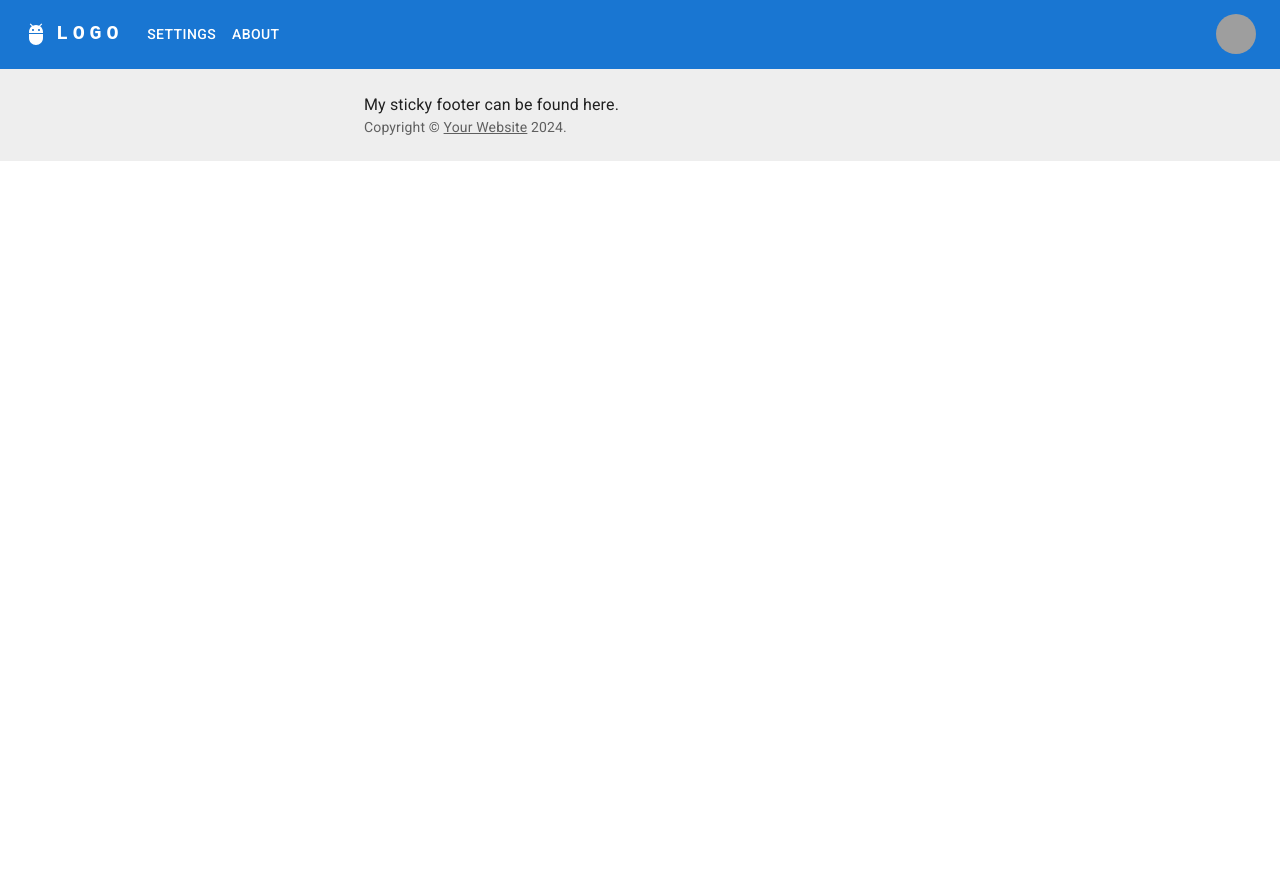
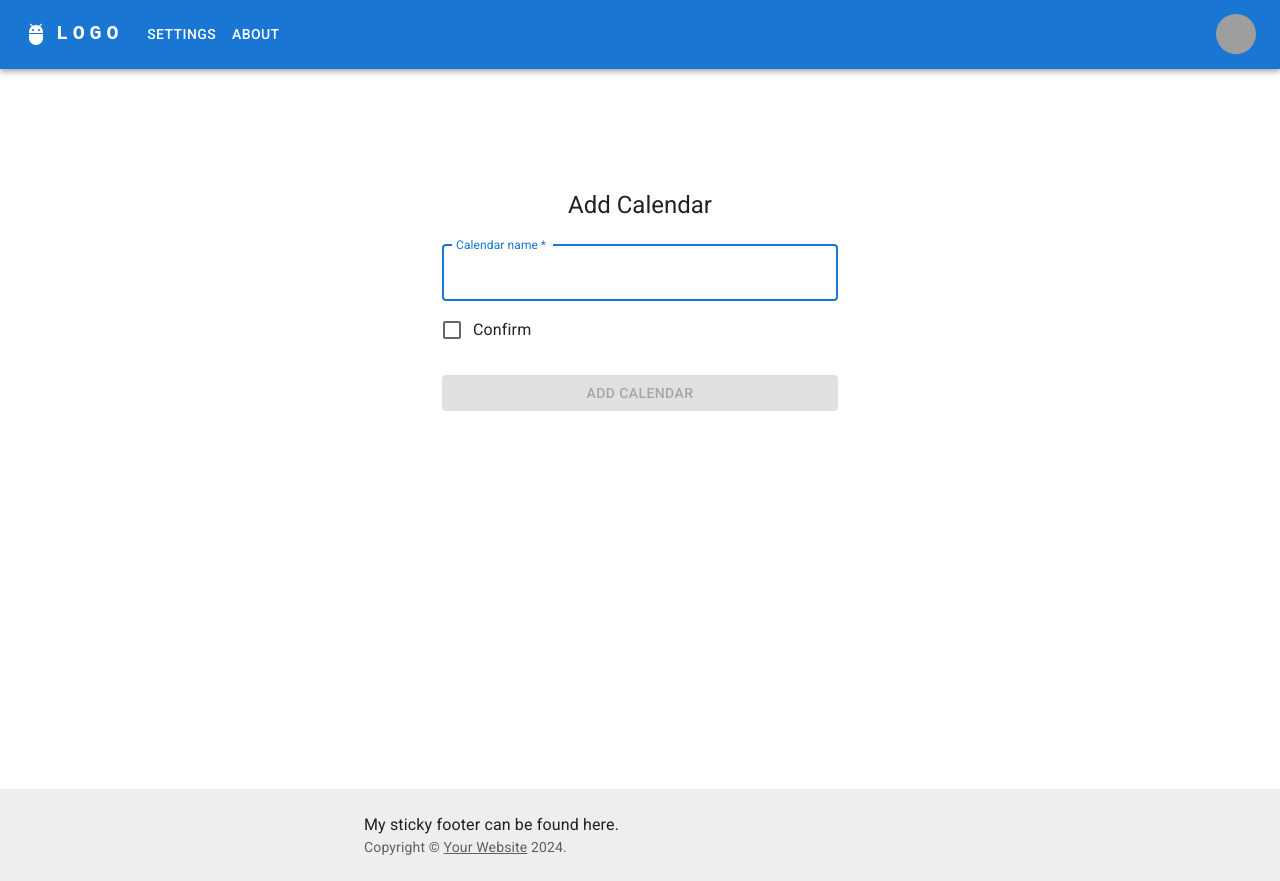
Before and after one commit to AndriiSkosyr/PetProjectFrontEndMUI, a React (Create React App) app in the folder summarizer-app/: page /AddCalendar in a window 1280 px wide. Before the commit the page ends 800 px from the top, so only its background shows below. Built offline with nearby package versions, Linux system fonts and the light colour scheme; grey boxes are pictures that could not be loaded.

Commit message:
MainPage v.0.8 Added form component to add new calendars. Made calendar list component display new entities immidiately afrer adding. Added new page to the router. New component requires checbox to be checked to add new calendar.

```diff
--- a/summarizer-app/src/App.jsx
+++ b/summarizer-app/src/App.jsx
@@ -7,17 +7,19 @@ import Settings from "./Components/Settings";
 import StickyFooter from "./Components/StickyFooter";
 import SignIn from "./Components/Pages/SignIn";
 import SignUp from "./Components/Pages/SignUp";
+import AddCalendar from "./Components/Pages/AddCalendar";
 
 const App = () => {
     return (
         <>
             <ResponsiveAppBar />
             <Routes>
-                <Route path="/" element={<Home />}/>
-                <Route path="/Settings" element={<Settings />}/>
-                <Route path="/About" element={<About/>}/>
-                <Route path="/Sign-in" element={<SignIn/>}/>
-                <Route path="/Sign-up" element={<SignUp/>}/>
+                <Route path="/" element={<Home />} />
+                <Route path="/Settings" element={<Settings />} />
+                <Route path="/About" element={<About />} />
+                <Route path="/Sign-in" element={<SignIn />} />
+                <Route path="/Sign-up" element={<SignUp />} />
+                <Route path="/AddCalendar" element={<AddCalendar />} />
             </Routes>
             <StickyFooter></StickyFooter>
         </>
--- a/summarizer-app/src/Components/Lists/CalendarsList.jsx
+++ b/summarizer-app/src/Components/Lists/CalendarsList.jsx
@@ -2,6 +2,7 @@ import { Box, Button, ButtonGroup, Card, List, ListItem, ListItemButton, ListIte
 import EditIcon from '@mui/icons-material/Edit';
 import DeleteIcon from '@mui/icons-material/Delete';
 import React, { useState, useEffect } from "react";
+import { Link } from "react-router-dom";
 
 const CalendarsList = () => {
     const [isHovered, setIsHovered] = useState(false);
@@ -26,17 +27,6 @@ const CalendarsList = () => {
             });
     }
 
-    const CreateCalendars = async () => {
-        const requestOptions = {
-            method: "POST",
-            headers: { 'Content-Type': 'application/json' },
-            body: JSON.stringify({ calendarName: "testPOST", calendarId: "1" })
-        }
-        const response = await fetch("http://127.0.0.1:5000/calendar", requestOptions);
-        const data = await response.json();
-        console.log(data);
-    }
-
     const UpdateCalendars = async () => {
         const requestOptions = {
             method: "PUT",
@@ -46,6 +36,7 @@ const CalendarsList = () => {
         const response = await fetch("http://127.0.0.1:5000/calendar", requestOptions);
         const data = await response.json();
         console.log(data);
+        ReadCalendars();
     }
 
     const DeleteCalendars = async (calendarId) => {
@@ -57,6 +48,7 @@ const CalendarsList = () => {
         const response = await fetch("http://127.0.0.1:5000/calendar", requestOptions);
         const data = await response.json();
         console.log(data);
+        ReadCalendars();
     }
 
     return (
@@ -94,7 +86,7 @@ const CalendarsList = () => {
                             display: "flex"
                         }}>
                         <ButtonGroup disableElevation fullWidth="true" variant="outlined" aria-label="outlined primary button group">
-                            <Button color="success" onClick={() => { CreateCalendars() }}>Add Calendar</Button>
+                            <Button component={Link} to={`/AddCalendar`} color="success">Add Calendar</Button>
                         </ButtonGroup>
                     </Box>
                 </Card>
--- /dev/null
+++ b/summarizer-app/src/Components/Pages/AddCalendar.jsx
@@ -0,0 +1,93 @@
+import * as React from 'react';
+import { useState } from 'react';
+import Button from '@mui/material/Button';
+import CssBaseline from '@mui/material/CssBaseline';
+import TextField from '@mui/material/TextField';
+import FormControlLabel from '@mui/material/FormControlLabel';
+import Checkbox from '@mui/material/Checkbox';
+import Box from '@mui/material/Box';
+import Typography from '@mui/material/Typography';
+import Container from '@mui/material/Container';
+import { createTheme, ThemeProvider } from '@mui/material/styles';
+import { useNavigate } from 'react-router';
+
+const defaultTheme = createTheme();
+
+export default function AddCalendar() {
+
+    const navigate = useNavigate();
+    const [isCheckboxChecked, setIsCheckboxChecked] = useState(false);
+
+    const timeout = (delay) => {
+        return new Promise( res => setTimeout(res, delay) );
+    }
+
+    const handleCheckboxChange = (event) => {
+        setIsCheckboxChecked(event.target.checked);
+    }
+
+    const handleSubmit = async (event) => {
+        event.preventDefault();
+        const data = new FormData(event.currentTarget);
+        CreateCalendars(data.get('calendarName'), data.get('clientId'));
+        await timeout(1000);
+        navigate("/")
+    };
+
+    const CreateCalendars = async (calendarName) => {
+        const requestOptions = {
+            method: "POST",
+            headers: { 'Content-Type': 'application/json' },
+            body: JSON.stringify({ calendarId: Math.floor((Math.random()*10)+1), calendarName: calendarName })
+        }
+        const response = await fetch("http://127.0.0.1:5000/calendar", requestOptions);
+        const data = await response.json();
+        console.log(data);
+    }
+
+    return (
+        <ThemeProvider theme={defaultTheme}>
+            <Container component="main" maxWidth="xs">
+                <CssBaseline />
+                <Box
+                    sx={{
+                        marginTop: "15vh",
+                        display: 'flex',
+                        flexDirection: 'column',
+                        alignItems: 'center',
+                        minHeight: '75vh'
+                    }}
+                >
+                    <Typography component="h1" variant="h5">
+                        Add Calendar
+                    </Typography>
+                    <Box component="form" onSubmit={handleSubmit} noValidate sx={{ mt: 1 }}>
+                        <TextField
+                            margin="normal"
+                            required
+                            fullWidth
+                            id="calendarName"
+                            label="Calendar name"
+                            name="calendarName"
+                            autoComplete="CalendarName"
+                            autoFocus
+                        />
+                        <FormControlLabel
+                            control={<Checkbox checked={isCheckboxChecked} onChange={handleCheckboxChange} value="remember" color="primary" />}
+                            label="Confirm"
+                        />
+                        <Button
+                            type="submit"
+                            fullWidth
+                            variant="contained"
+                            sx={{ mt: 3, mb: 2 }}
+                            disabled={!isCheckboxChecked}
+                        >
+                            Add Calendar
+                        </Button>
+                    </Box>
+                </Box>
+            </Container>
+        </ThemeProvider>
+    );
+}
```
